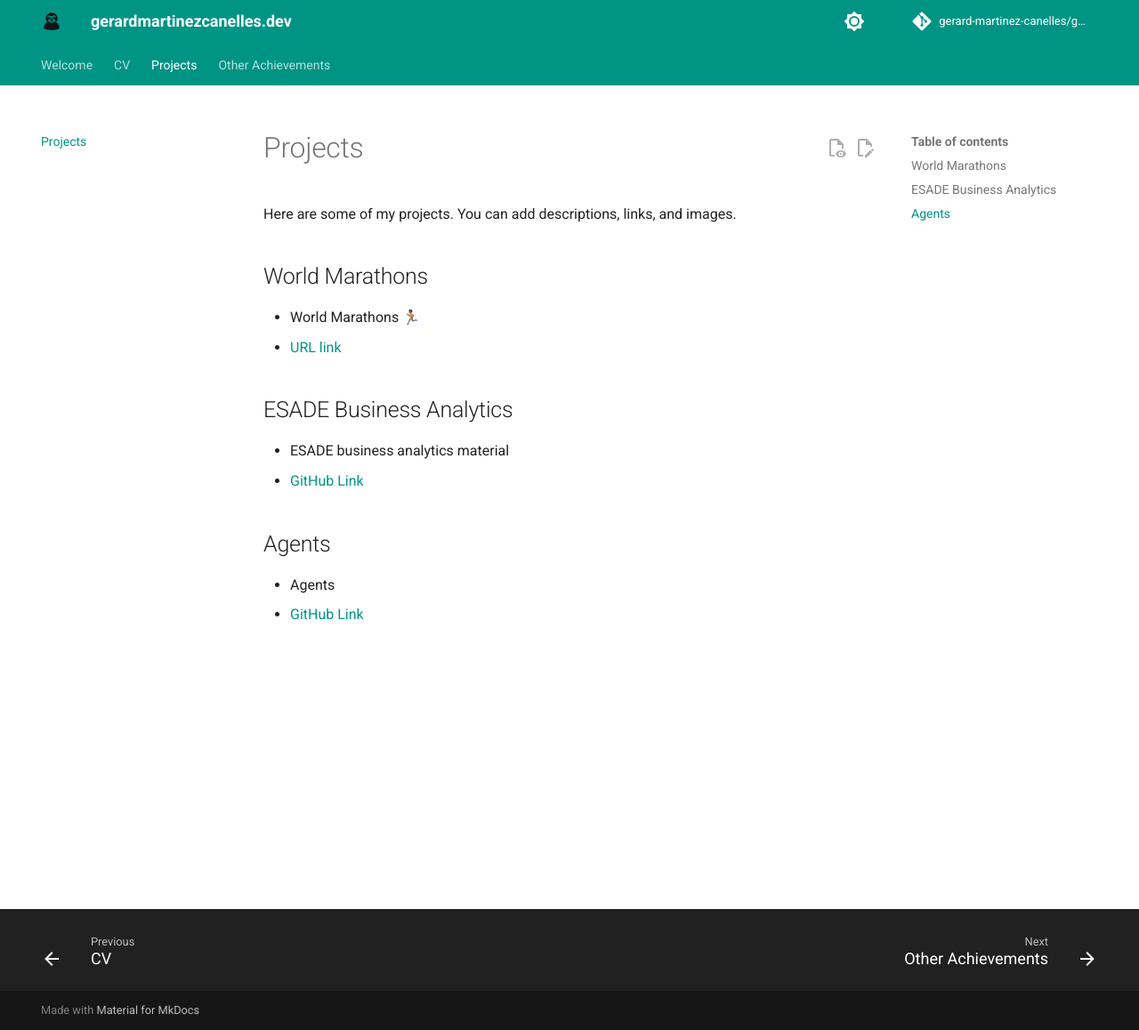
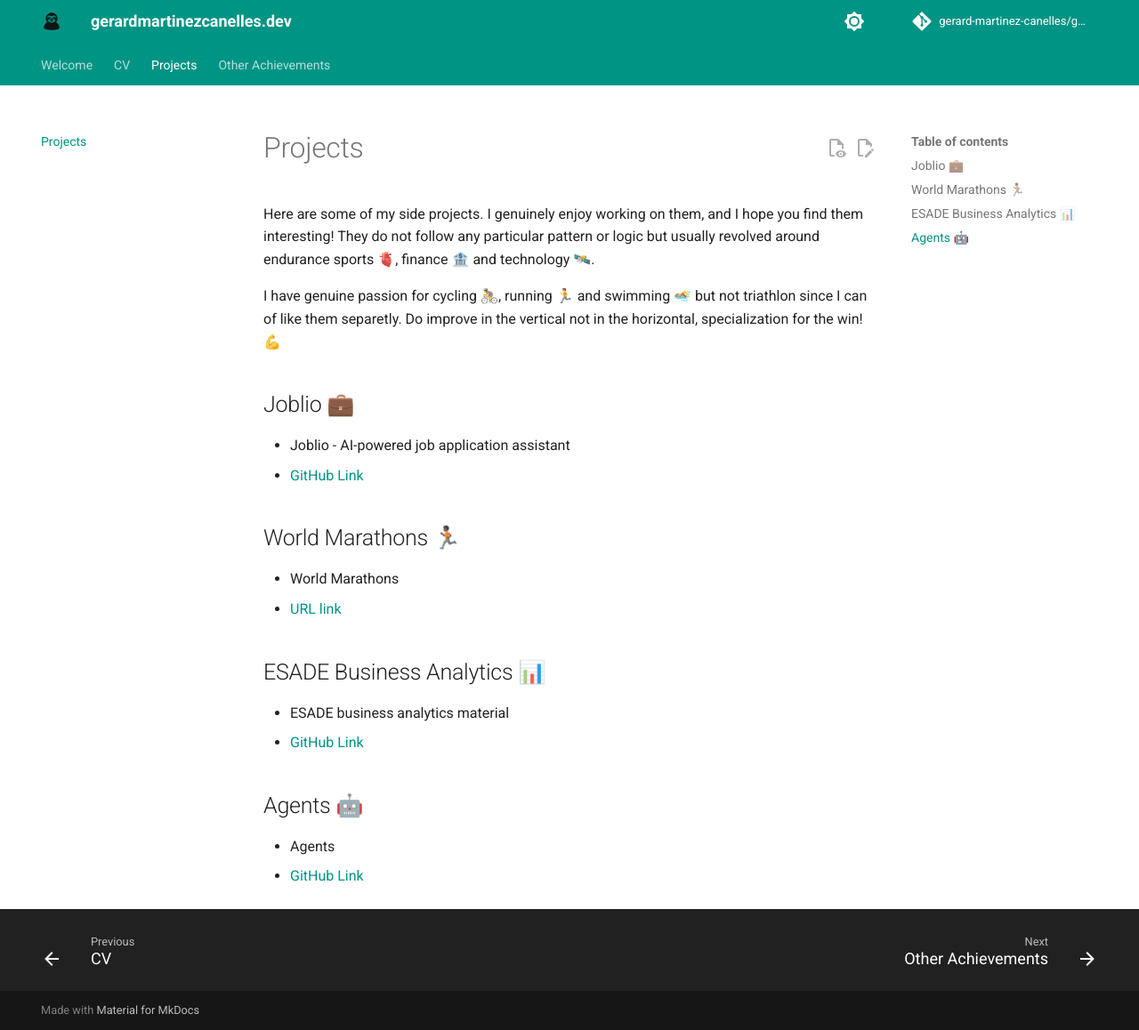
Before and after one commit to gerardmartinezcanelles/gerardmartinezcanelles.github.io, an MkDocs documentation site: the page built from docs/projects.md, in a window 1280 px wide and 1158 px high. Shown: the whole window at 89% size. Built offline with MkDocs 1.6.1 and Material for MkDocs 9.7.7, drawn with Linux system fonts in a browser that asks for light colours; comment, search, counter and statistics services are not loaded.

```diff
--- a/docs/projects.md
+++ b/docs/projects.md
@@ -1,16 +1,26 @@
 # Projects
 
-Here are some of my projects. You can add descriptions, links, and images.
+Here are some of my side projects. I genuinely enjoy working on them, and I hope you find them interesting!
+They do not follow any particular pattern or logic but usually revolved around endurance sports 🫀, finance 🏦 and technology 🛰️.
 
-## World Marathons
-- World Marathons 🏃🏿
+
+I have genuine passion for cycling 🚴, running 🏃 and swimming 🏊 but not triathlon since I can of like them separetly. Do improve in the vertical not in the horizontal, specialization for the win! 💪
+
+
+## Joblio 💼
+- Joblio - AI-powered job application assistant
+- [GitHub Link](https://github.com/yourusername/project3)
+
+## World Marathons 🏃🏿
+- World Marathons
 - [URL link](https://worldmarathonsplanner.com/)
 
 
-## ESADE Business Analytics
+## ESADE Business Analytics 📊
 - ESADE business analytics material
 - [GitHub Link](https://github.com/yourusername/project2)
 
-## Agents
+
+## Agents 🤖
 - Agents
 - [GitHub Link](https://github.com/yourusername/project3)
```
Also changed, not shown: docs/cv.md (+12 -2 lines), docs/index.md (+14 -1 lines), docs/assets/replace_no.png (added), site/projects/index.html.
